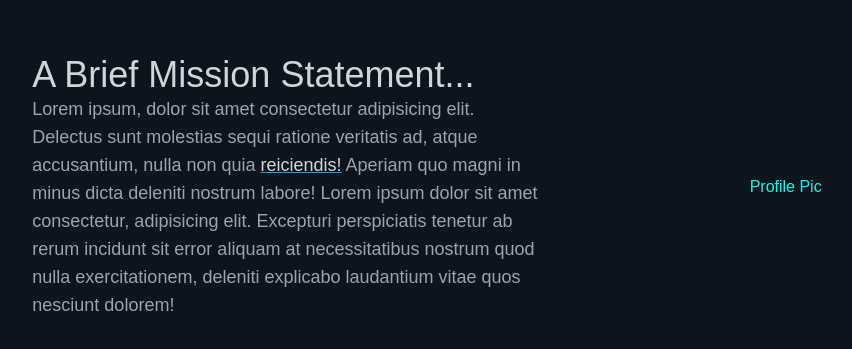
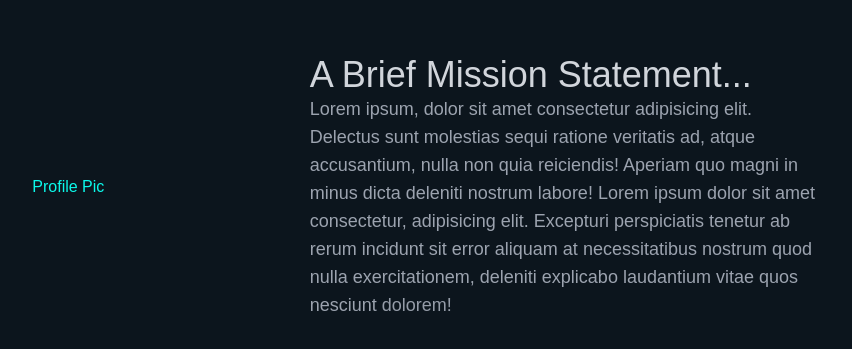
Before and after one commit to DavidRR-F/my-portfolio, a Next.js app: page / in a window 1280 px wide. Shown: the part 1013-1362 px from the top of the page, without its empty margins (213-1065 px from the left). Built offline with nearby package versions, Linux system fonts and the light colour scheme.

Commit message:
aria label on about animation for screen readers

```diff
--- a/app/globals.css
+++ b/app/globals.css
@@ -28,6 +28,18 @@ canvas {
 ::-webkit-scrollbar-thumb {
   background-color: rgb(30, 38, 51); /* Set the color of the scroll bar thumb */
   border-radius: 5px; /* Set the border radius of the scroll bar thumb */
+}
+
+.sr-only {
+  position: absolute;
+  width: 1px;
+  height: 1px;
+  padding: 0;
+  margin: -1px;
+  overflow: hidden;
+  clip: rect(0, 0, 0, 0);
+  white-space: nowrap;
+  border: 0;
 }
 
 a {
--- a/app/layout.tsx
+++ b/app/layout.tsx
@@ -15,7 +15,7 @@ export default function RootLayout({
 }) {
   return (
     <html lang="en">
-      <body>
+      <body suppressHydrationWarning={true}>
         <Providers>
           <Navbar />
           <Sidebar />
--- a/components/Section.tsx
+++ b/components/Section.tsx
@@ -1,3 +1,4 @@
+"use client";
 import React, { ReactNode } from "react";
 
 interface SectionProps {
--- a/sections/About.tsx
+++ b/sections/About.tsx
@@ -1,33 +1,66 @@
+"use client";
 import Section from "@/components/Section";
 import Animate from "@/components/animation/Animate";
+import { motion } from "framer-motion";
 import React from "react";
 
+const text =
+  "Lorem ipsum, dolor sit amet consectetur adipisicing elit. Delectus sunt molestias sequi ratione veritatis ad, atque accusantium, nulla non quia reiciendis! Aperiam quo magni in minus dicta deleniti nostrum labore! Lorem ipsum dolor sit amet consectetur, adipisicing elit. Excepturi perspiciatis tenetur ab rerum incidunt sit error aliquam at necessitatibus nostrum quod nulla exercitationem, deleniti explicabo laudantium vitae quos nesciunt dolorem!";
+
 const About = () => {
+  const words = text.split(" ");
+
+  const containerVariants = {
+    hidden: {
+      opacity: 1,
+    },
+    visible: {
+      opacity: 1,
+      transition: {
+        staggerChildren: 0.1,
+      },
+    },
+  };
+
+  const wordVariants = {
+    hidden: {
+      opacity: 0,
+      x: -100,
+    },
+    visible: {
+      opacity: 1,
+      x: 0,
+      transition: {
+        duration: 0.5,
+      },
+    },
+  };
+
   return (
     <Section id="about">
+      <div>Profile Pic</div>
       <div>
-        <Animate direction="up">
+        <Animate direction="down">
           <h2 className=" text-forground-100 text-4xl">
             A Brief Mission Statement...
           </h2>
         </Animate>
-        <Animate direction="right" delay={0.5}>
-          <p className="glassmophism max-w-lg text-lg text-forground-200">
-            Lorem ipsum, dolor sit amet consectetur adipisicing elit. Delectus
-            sunt molestias sequi ratione veritatis ad, atque accusantium, nulla
-            non quia{" "}
-            <span className="text-forground-100 underline decoration-sky-500">
-              reiciendis!
-            </span>{" "}
-            Aperiam quo magni in minus dicta deleniti nostrum labore! Lorem
-            ipsum dolor sit amet consectetur, adipisicing elit. Excepturi
-            perspiciatis tenetur ab rerum incidunt sit error aliquam at
-            necessitatibus nostrum quod nulla exercitationem, deleniti explicabo
-            laudantium vitae quos nesciunt dolorem!
-          </p>
-        </Animate>
+        <p className="glassmophism max-w-lg text-lg text-forground-200">
+          <motion.span
+            variants={containerVariants}
+            initial="hidden"
+            animate="visible"
+            aria-hidden="true"
+          >
+            {words.map((word, index) => (
+              <motion.span key={index} variants={wordVariants}>
+                {word}{" "}
+              </motion.span>
+            ))}
+          </motion.span>
+          <span className="sr-only">{text}</span>
+        </p>
       </div>
-      <div>Profile Pic</div>
     </Section>
   );
 };
```
